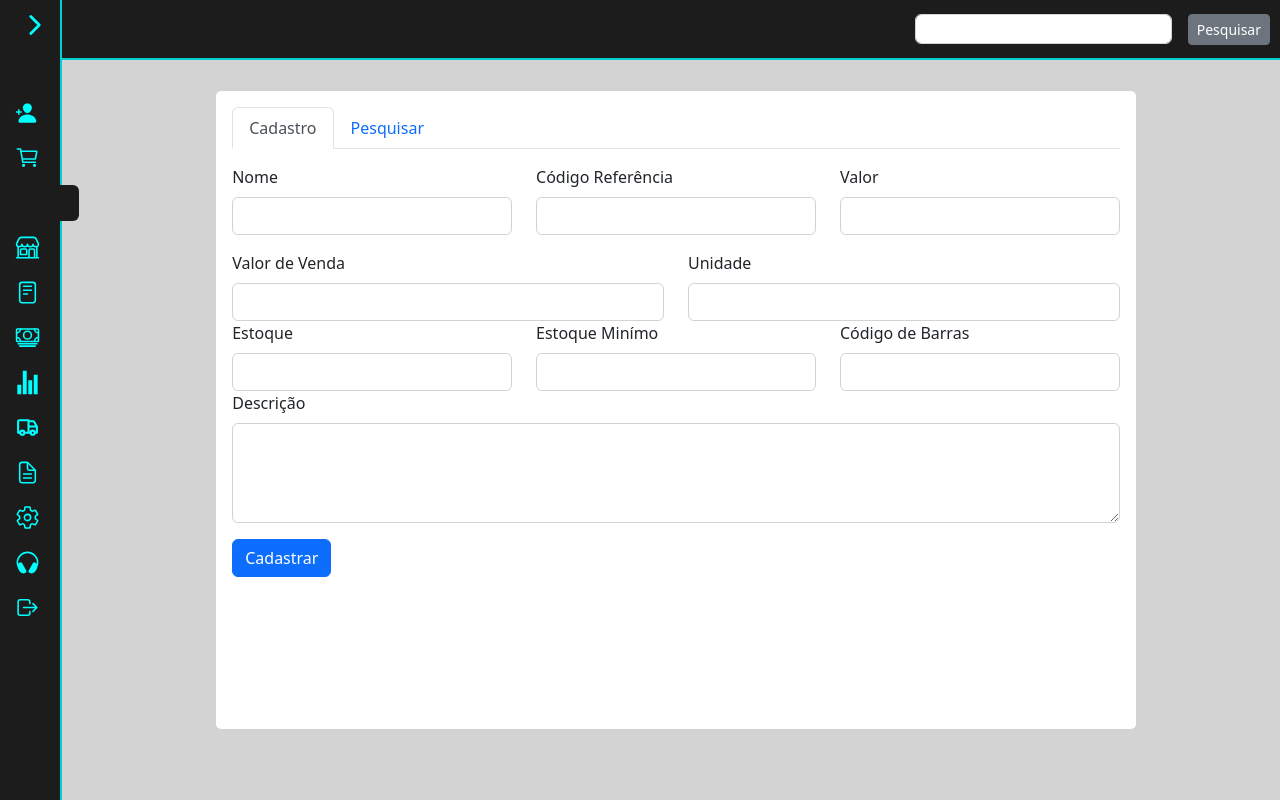
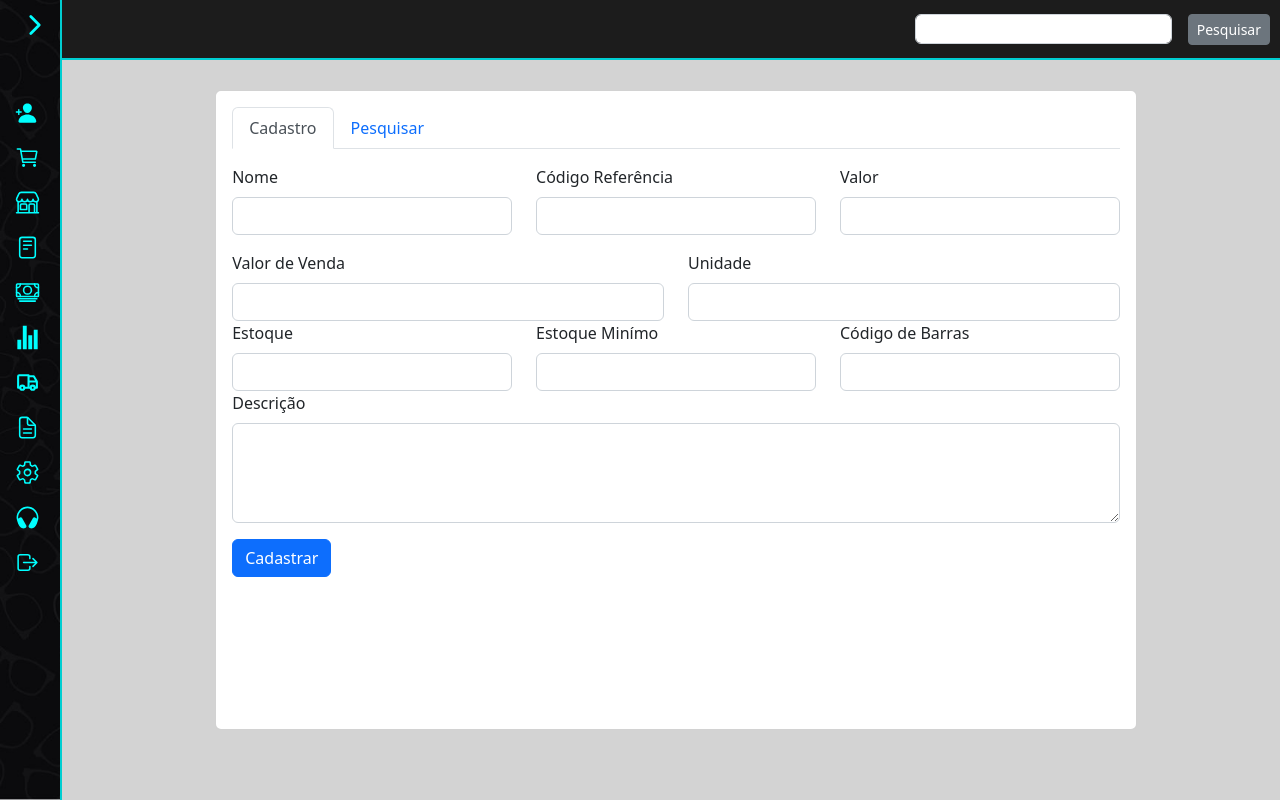
Before and after one commit to leobraboo/FrontSystemGlobal, a React (Vite) app: page /Products in a window 1280 px wide. Built offline with nearby package versions, Linux system fonts and the light colour scheme.

Commit message:
feat: leo desing

```diff
--- a/src/components/Navegation/navHome.tsx
+++ b/src/components/Navegation/navHome.tsx
@@ -41,7 +41,7 @@ export function NavHome({ colapse }: NavHomeProps) {
             <TextButton style={{ display: open ? "block" : "none" }}> Produtos </TextButton>
           </ButtonStyle>
 
-          <FormStyle>
+          {/* <FormStyle>
             <IoStorefrontOutline size={30} />
             <Form.Select style={{ background: "#1C1C1C", border: "none", color: "white" }}>
               <option>
@@ -53,7 +53,7 @@ export function NavHome({ colapse }: NavHomeProps) {
                 </ButtonStyle>
               </option>
             </Form.Select>
-          </FormStyle>
+          </FormStyle> */}
 
           <ButtonStyle as={Link} to="/Sales">
             <IconButton> <IoStorefrontOutline size={25} /> </IconButton>
--- a/src/components/Navegation/styles.ts
+++ b/src/components/Navegation/styles.ts
@@ -1,11 +1,13 @@
 import { Stack , Form } from "react-bootstrap";
 import styled from "styled-components";
+import fundobar from '../../../public/assets/laele.jpg'
 
 export const Container = styled.div`
   display: flex;
   flex-direction: column;
   height: 100vh;
-  background: #1C1C1C;
+  background-image: url(${fundobar}) ;
+  background-size: cover;
   align-items: center;
   padding: 10px;
   position: fixed;
@@ -21,14 +23,14 @@ export const UserContainer = styled.div`
   height: 10vh;
   flex-direction: row;
   justify-content: flex-end;
-  background: #1C1C1C;
+  // background: #1C1C1C;
   width: 100%;
   `
 
 export const Content = styled.div`
   display: flex;
   flex-direction: column;
-  background: #1C1C1C;
+  // background: #1C1C1C;
   `
 
 export const IconButton = styled.div`
@@ -46,7 +48,7 @@ export const ButtonStyle = styled.button`
   display: flex;
   height: 45px;
   border-radius: 10px;
-  background: #1C1C1C;
+  // background: #1C1C1C;
   align-items:center;
   flex-direction: row;
   text-decoration: none;
```
Also changed, not shown: public/assets/laele.jpg (added).
